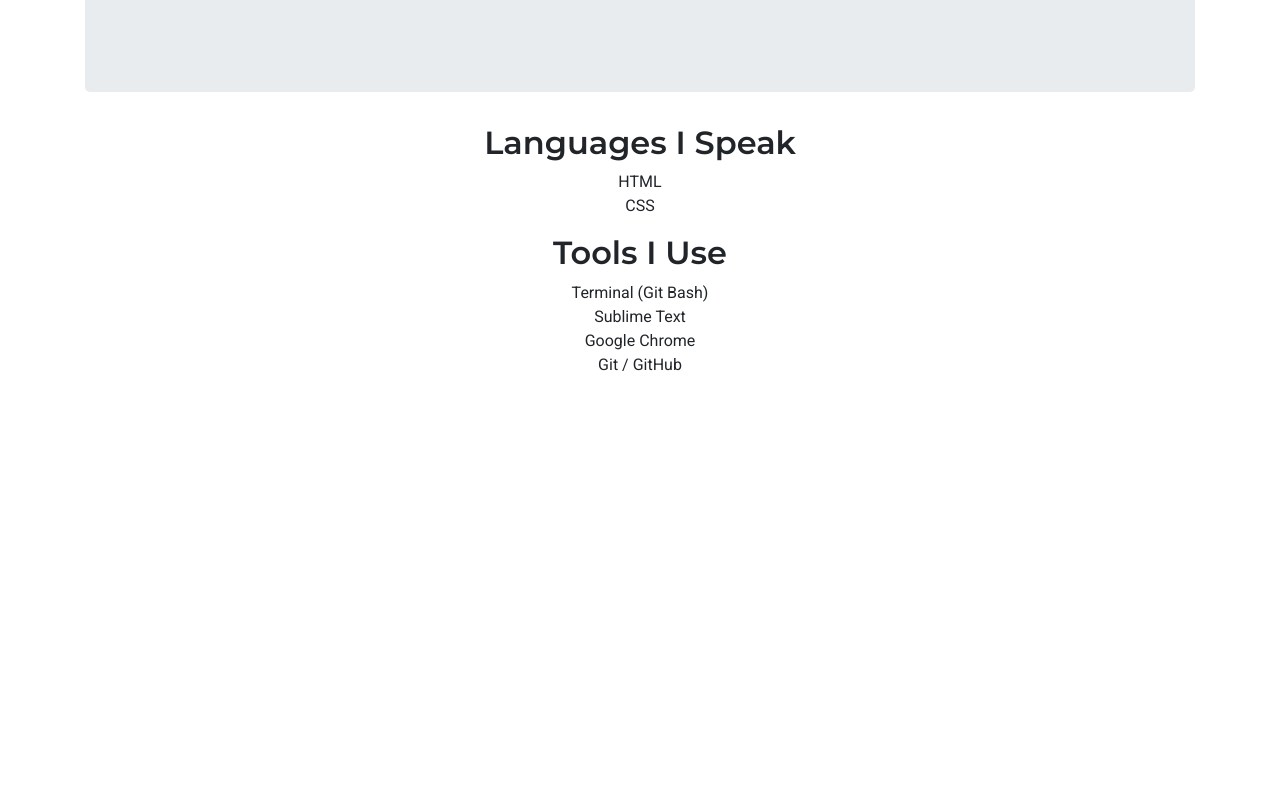
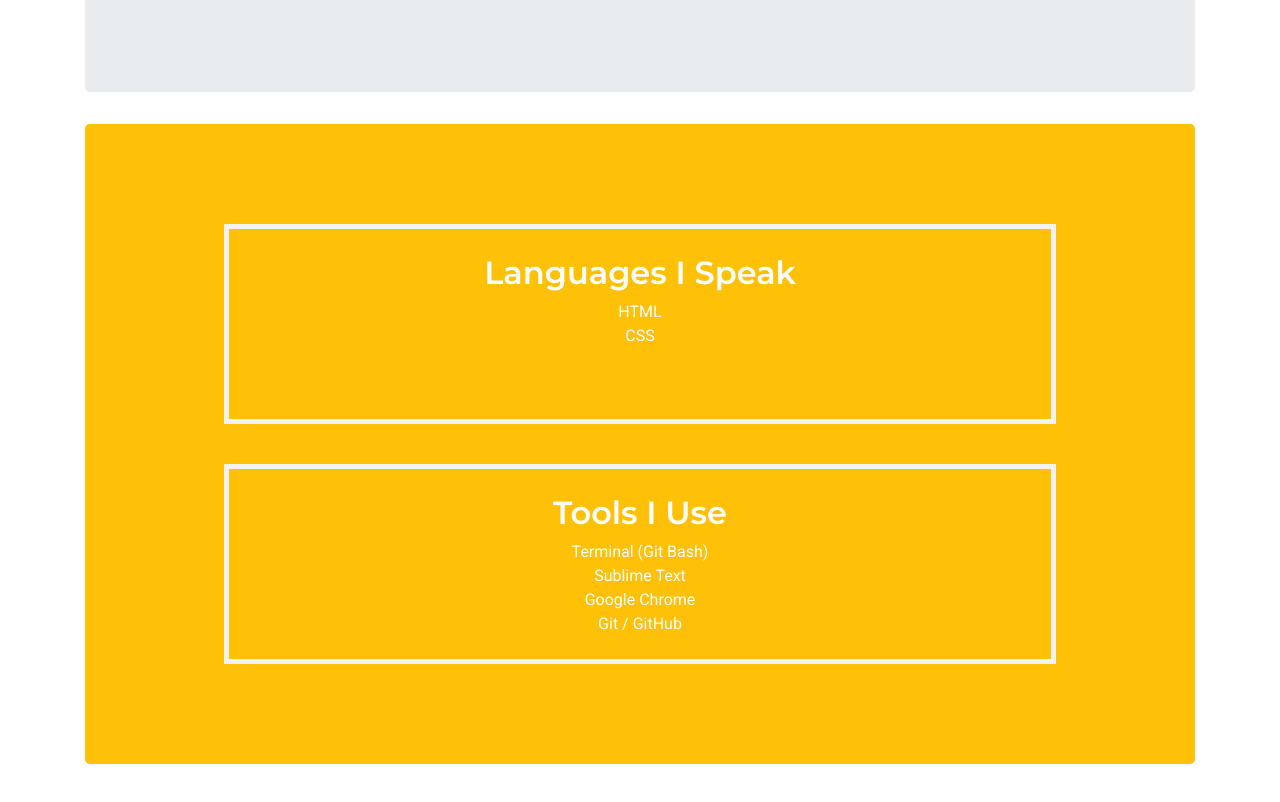
Before and after one commit to Joseph09Cochoty/fcb-portfolio, a plain HTML site: page index.html in a window 1280 px wide. Shown: the part 620-1422 px from the top of the page. Before the commit the page ends 1013 px from the top, so only its background shows below. Drawn offline with nearby package versions, Linux system fonts and the light colour scheme.

Commit message:
Create a nice and clean layout for gallery section

```diff
--- a/css/style.css
+++ b/css/style.css
@@ -17,10 +17,24 @@ ul {
 	padding:  0;
 }
 
-#landing {
+#landing,
+#gallery {
 	height:  80vh;
 	display:  flex;
 	flex-direction:  column;
 	justify-content: center;
     align-items: center;
 }
+
+#gallery {
+	border-radius: 0.3rem;
+}
+
+.tools {
+	color:  white;
+	padding: 25px;
+	height: 200px;
+	border:  5px solid #f2f2f2;
+	margin: 20px;
+	width: 75%;
+}
--- a/index.html
+++ b/index.html
@@ -65,9 +65,9 @@
 			<img src="images/Pic Grad.jpg"></section>
 
 
-			<section id="gallery" class="text-center">
+			<section id="gallery" class="text-center bg-warning mb-5">
 
-				<div class="tool">
+				<div class="tools">
 
 					<h2>Languages I Speak</h2>
 
@@ -81,7 +81,7 @@
 
 				</div>
 
-					<div class="tool"><h2>Tools I Use</h2>
+					<div class="tools"><h2>Tools I Use</h2>
 
 						<ul>
 
```
